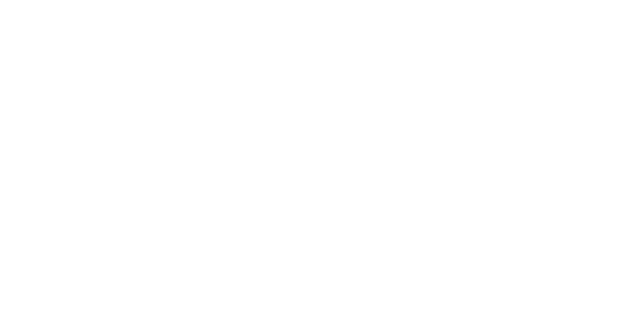
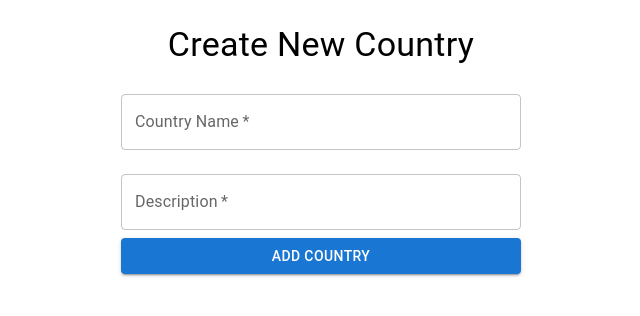
Before and after one commit to adrianpuche12/nilo_front, a React (Create React App) app: page /create-country in a window 1280 px wide. Before the commit this address had no page. Shown: the top 316 px of the page, without its empty margins (319-959 px from the left). Built offline with nearby package versions, Linux system fonts and the light colour scheme.

Commit message:
agrego componente CreateCountry

```diff
--- a/src/App.js
+++ b/src/App.js
@@ -4,15 +4,16 @@
 import UserDetail from './Components/User/UserDetail';
 import Register from './Components/Register';
 import Home from "./Components/Home";
-import CountryDetail from "./Components/Countries/CountryDetail ";
+import CountryDetail from "./Components/Country/CountryDetail ";
 import Countries from "./Components/Country/Countries";
+import CreateCountry from "./Components/Country/CreateCountry";
 
 import { Outlet } from "react-router-dom";
 
 function App() {
   return (
     <>
-    < Outlet/>
+      < Outlet />
 
       <Router>
         <Routes>
@@ -21,7 +22,8 @@
           <Route path="/countries" element={<Countries />} />
           <Route path="/register" element={<Register />} />
           <Route path="/users" element={<AllUsers />} />
-          <Route path="/country-detail/:id" element={<CountryDetail />}/>
+          <Route path="/country-detail/:id" element={<CountryDetail />} />
+          <Route path="/create-country" element={<CreateCountry />} />
         </Routes>
       </Router>
 
--- /dev/null
+++ b/src/Components/Country/CreateCountry.js
@@ -0,0 +1,57 @@
+import React, { useState } from 'react';
+import countries from '../../jsons/countries';
+import { TextField, Button, Box, Typography } from '@mui/material';
+
+function CreateCountry() {
+    const [name, setName] = useState('');
+    const [description, setDescription] = useState('');
+
+    const handleSubmit = (e) => {
+        e.preventDefault();
+
+        const newCountry = {
+            id: countries.length + 1,
+            name: name,
+            description: description
+        };
+
+        countries.push(newCountry);
+
+        setName('');
+        setDescription('');
+        alert('Country created successfully!');
+    };
+
+    return (
+        <Box sx={{ p: 3, maxWidth: '400px', margin: '0 auto' }}>
+            <Typography variant="h4" component="h2" align="center" gutterBottom>
+                Create New Country
+            </Typography>
+            <form onSubmit={handleSubmit}>
+                <TextField
+                    label="Country Name"
+                    variant="outlined"
+                    fullWidth
+                    margin="normal"
+                    value={name}
+                    onChange={(e) => setName(e.target.value)}
+                    required
+                />
+                <TextField
+                    label="Description"
+                    variant="outlined"
+                    fullWidth
+                    margin="normal"
+                    value={description}
+                    onChange={(e) => setDescription(e.target.value)}
+                    required
+                />
+                <Button type="submit" variant="contained" color="primary" fullWidth>
+                    Add Country
+                </Button>
+            </form>
+        </Box>
+    );
+}
+
+export default CreateCountry;
```
Also changed, not shown: src/Components/Country/CountryDetail .js (renamed from src/Components/Countries/CountryDetail .js).
